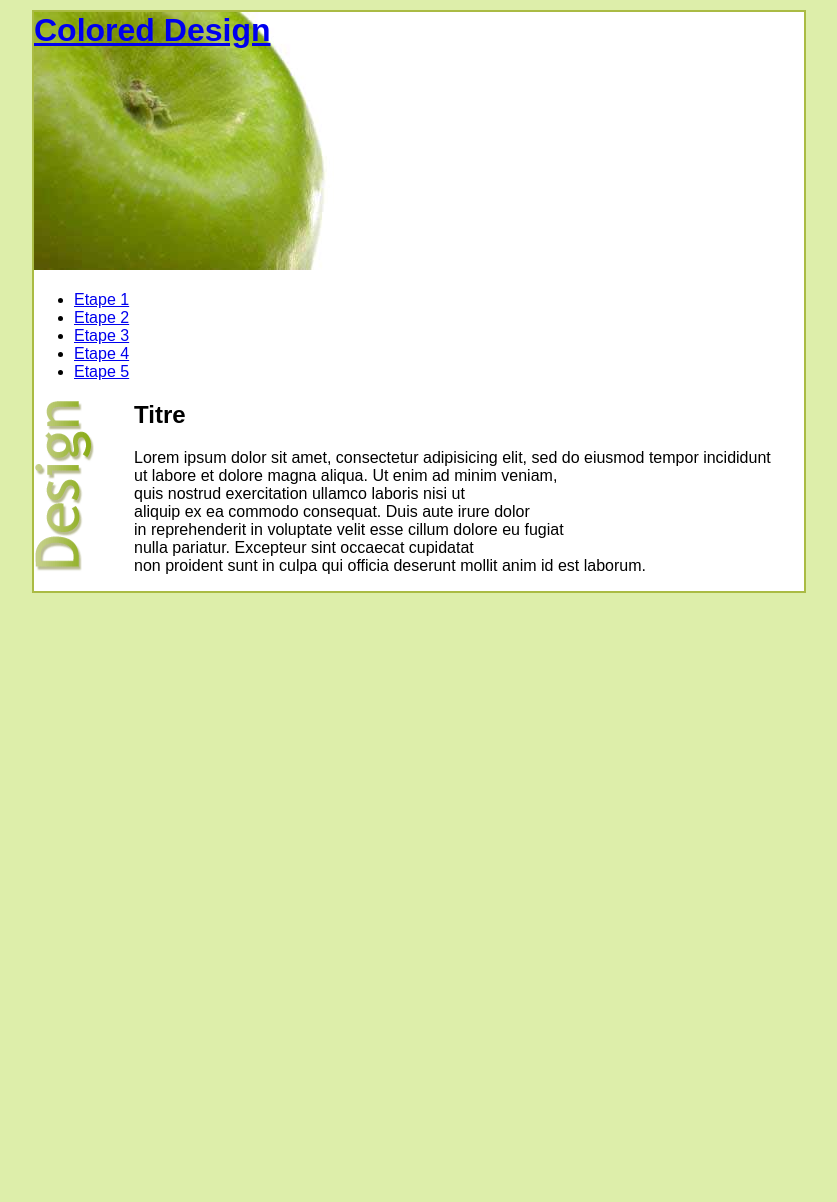
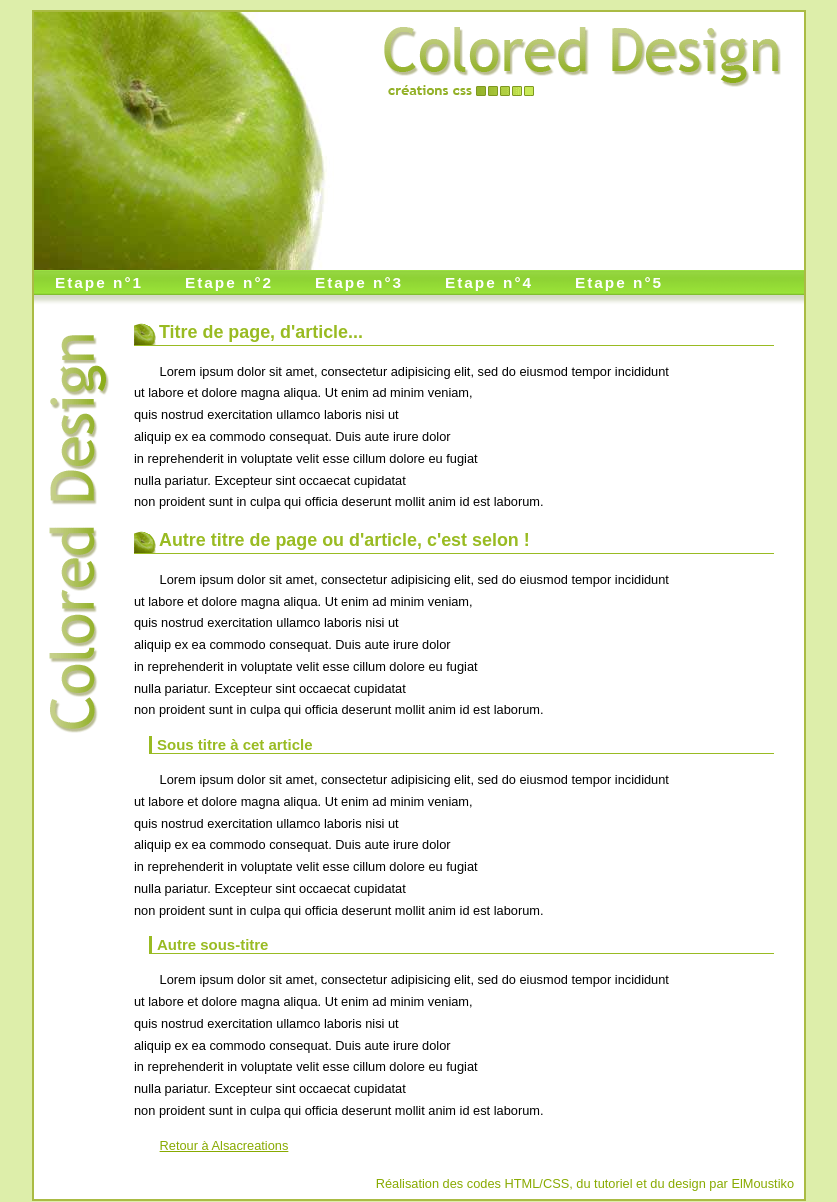
Before and after one commit to JamesB93p/Html-Css, a plain HTML site: page integration2/index.html in a window 1280 px wide. Shown: the whole page, without its empty margins (221-1058 px from the left). Before the commit the page ends 800 px from the top, so only its background shows below. Drawn offline with Linux system fonts and the light colour scheme; a web font is replaced by a local one.

Commit message:
maj integration 2

```diff
--- a/integration2/css/style.css
+++ b/integration2/css/style.css
@@ -2,7 +2,7 @@ body{
     margin: 10px 0;
     padding: 0;
     text-align: center;
-    font-family: 'Sansita', sans-serif;
+    font: 0.8em "Sansita", sans-serif;
     background: #DDEEAA;
 }
 
@@ -18,12 +18,103 @@ h1#header{
     height: 258px;/*personnaliser la hauteur de mon titre*/
     background-image: url(../img/apple.jpg);
     background-repeat: no-repeat;
-    margin-top: 0;
-    margin-left: 0;
+    margin: 0;
+
 }
 
+ul#menu
+{
+	height: 35px ;
+	margin: 0 ;
+	padding: 0 ;
+	background: url(../img/bg_menu.gif) repeat-x 0 -25px ;/*décalage de 25px vers le haut*/
+	list-style-type: none ;/*on cache les puces*/
+}
+
+ul#menu li
+{
+	float: left ;/*on rend les <li> flottants pour pouvoir les afficher horizontalement*/
+	text-align: center ;/*centre le texte*/
+}
+
+ul#menu li a
+{
+	width: 130px ;/*largeur*/
+	line-height: 25px ;/*hauteur de ligne*/
+	font-size: 1.2em ;/*taille de la police*/
+	font-weight: bold ;/*accentuation en gras/bold de la police*/
+	letter-spacing: 2px ;/*espacment des lettres*/
+	color: #fff ;/*couleur du texte*/
+	display: block ;/*affichage en blocs*/
+	text-decoration: none ;/*supprime la mise en forme par défaut du navigateur (surlignage.*/)
+	border-right: 2px solid #dea ;/*bordure droite*/
+}
+
+ul#menu li a:hover
+{
+	background: url(../img/bg_menu.gif) repeat-x 0 0 ;
+}
+
+/*id contenu*/
 div#contenu{
     padding: 0 30px 0 100px;
     background-image: url(../img/bg_page.gif);
     background-repeat: no-repeat;
+    background-position: 15px 15px;/*créé un espace à gauche et à droite de l'image*/
 }
+
+div#contenu h2
+{
+	padding-left: 25px ;
+	line-height: 25px ;
+	font-size: 1.4em ;
+	background: url(../img/little_apple.gif) no-repeat left bottom ;
+	color: #9b2 ;
+	border-bottom: 1px solid #9b2 ;
+}
+
+div#contenu h3
+{
+	margin-left: 15px ;
+	padding-left: 5px ;
+	border-bottom: 1px solid #9b2 ;
+	border-left: 3px solid #9b2 ;
+	color: #9b2 ;
+}
+
+div#contenu p
+{
+	text-align: justify ;
+	text-indent: 2em ;
+	line-height: 1.7em ;
+}
+
+div#contenu a
+{
+	color: #8a0 ;
+}
+
+div#contenu a:hover
+{
+	color: #9b2 ;
+}
+
+h1#header a{ /*on donne les mm dimensions au lien, chose possible avec la propriété 'display: block;' qui transforme le lien en élément de type block, auquel on peut attribuer une taille */
+    width: 400px ;
+    height: 70px ;
+    display: block ;
+    background: url(../img/title.gif) no-repeat ;
+    position: relative ;
+    left: 350px ;
+    top: 15px ;
+    text-indent: -5000px ;
+}
+
+p#footer
+{
+	margin: 0 ;
+	padding-right: 10px ;
+	line-height: 30px ;
+	text-align: right ;
+	color: #8a0 ;
+}
--- a/integration2/index.html
+++ b/integration2/index.html
@@ -8,26 +8,38 @@
 </head>
     <body>
         <div id="conteneur">
-            <h1 id="header"><a href="#" title="Colored design">
+            <h1 id="header"><a href="#" title="Colored design - Accueil">
                 <span>Colored Design</span>
             </a>
         </h1>
 
         <nav>
             <ul id="menu">
-                <li><a href="#">Etape 1</a></li>
-                <li><a href="#">Etape 2</a></li>
-                <li><a href="#">Etape 3</a></li>
-                <li><a href="#">Etape 4</a></li>
-                <li><a href="#">Etape 5</a></li>
+                <li><a href="#">Etape n°1</a></li>
+                <li><a href="#">Etape n°2</a></li>
+                <li><a href="#">Etape n°3</a></li>
+                <li><a href="#">Etape n°4</a></li>
+                <li><a href="#">Etape n°5</a></li>
             </ul>
         </nav>
 
         <div id="contenu">
-            <h2>Titre</h2>
+            <h2>Titre de page, d'article... </h2>
             <p>Lorem ipsum dolor sit amet, consectetur adipisicing elit, sed do eiusmod tempor incididunt<br /> ut labore et dolore magna aliqua. Ut enim ad minim veniam,<br /> quis nostrud exercitation ullamco laboris nisi ut<br /> aliquip ex ea commodo consequat. Duis aute irure dolor<br > in reprehenderit in voluptate velit esse cillum dolore eu fugiat<br /> nulla pariatur. Excepteur sint occaecat cupidatat<br /> non proident sunt in culpa qui officia deserunt mollit anim id est laborum.</p>
 
-        </div>
+            <h2>Autre titre de page ou d'article, c'est selon !</h2>
+            <p>Lorem ipsum dolor sit amet, consectetur adipisicing elit, sed do eiusmod tempor incididunt<br /> ut labore et dolore magna aliqua. Ut enim ad minim veniam,<br /> quis nostrud exercitation ullamco laboris nisi ut<br /> aliquip ex ea commodo consequat. Duis aute irure dolor<br > in reprehenderit in voluptate velit esse cillum dolore eu fugiat<br /> nulla pariatur. Excepteur sint occaecat cupidatat<br /> non proident sunt in culpa qui officia deserunt mollit anim id est laborum.</p>
+
+            <h3>Sous titre à cet article</h3>
+            <p>Lorem ipsum dolor sit amet, consectetur adipisicing elit, sed do eiusmod tempor incididunt<br /> ut labore et dolore magna aliqua. Ut enim ad minim veniam,<br /> quis nostrud exercitation ullamco laboris nisi ut<br /> aliquip ex ea commodo consequat. Duis aute irure dolor<br > in reprehenderit in voluptate velit esse cillum dolore eu fugiat<br /> nulla pariatur. Excepteur sint occaecat cupidatat<br /> non proident sunt in culpa qui officia deserunt mollit anim id est laborum.</p>
+
+            <h3>Autre sous-titre</h3>
+            <p>Lorem ipsum dolor sit amet, consectetur adipisicing elit, sed do eiusmod tempor incididunt<br /> ut labore et dolore magna aliqua. Ut enim ad minim veniam,<br /> quis nostrud exercitation ullamco laboris nisi ut<br /> aliquip ex ea commodo consequat. Duis aute irure dolor<br > in reprehenderit in voluptate velit esse cillum dolore eu fugiat<br /> nulla pariatur. Excepteur sint occaecat cupidatat<br /> non proident sunt in culpa qui officia deserunt mollit anim id est laborum.</p>
+
+        <p><a href="http://www.alsacreations.com/">Retour à Alsacreations</a></p>
+    </div>
+
+        <p id="footer">Réalisation des codes HTML/CSS, du tutoriel et du design par ElMoustiko</p>
     </div><!--end <div id="conteneur"> -->
 
 
```
